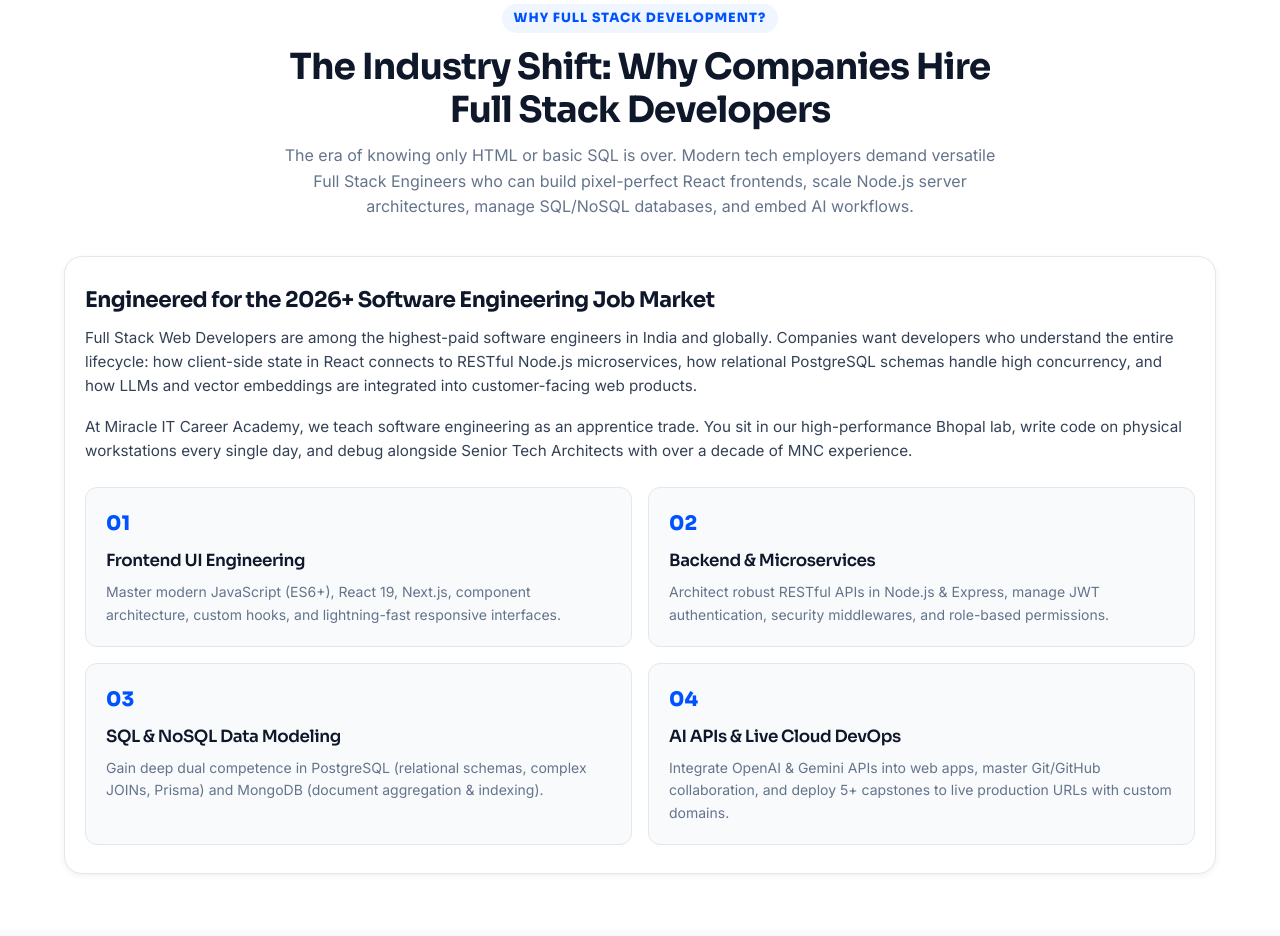
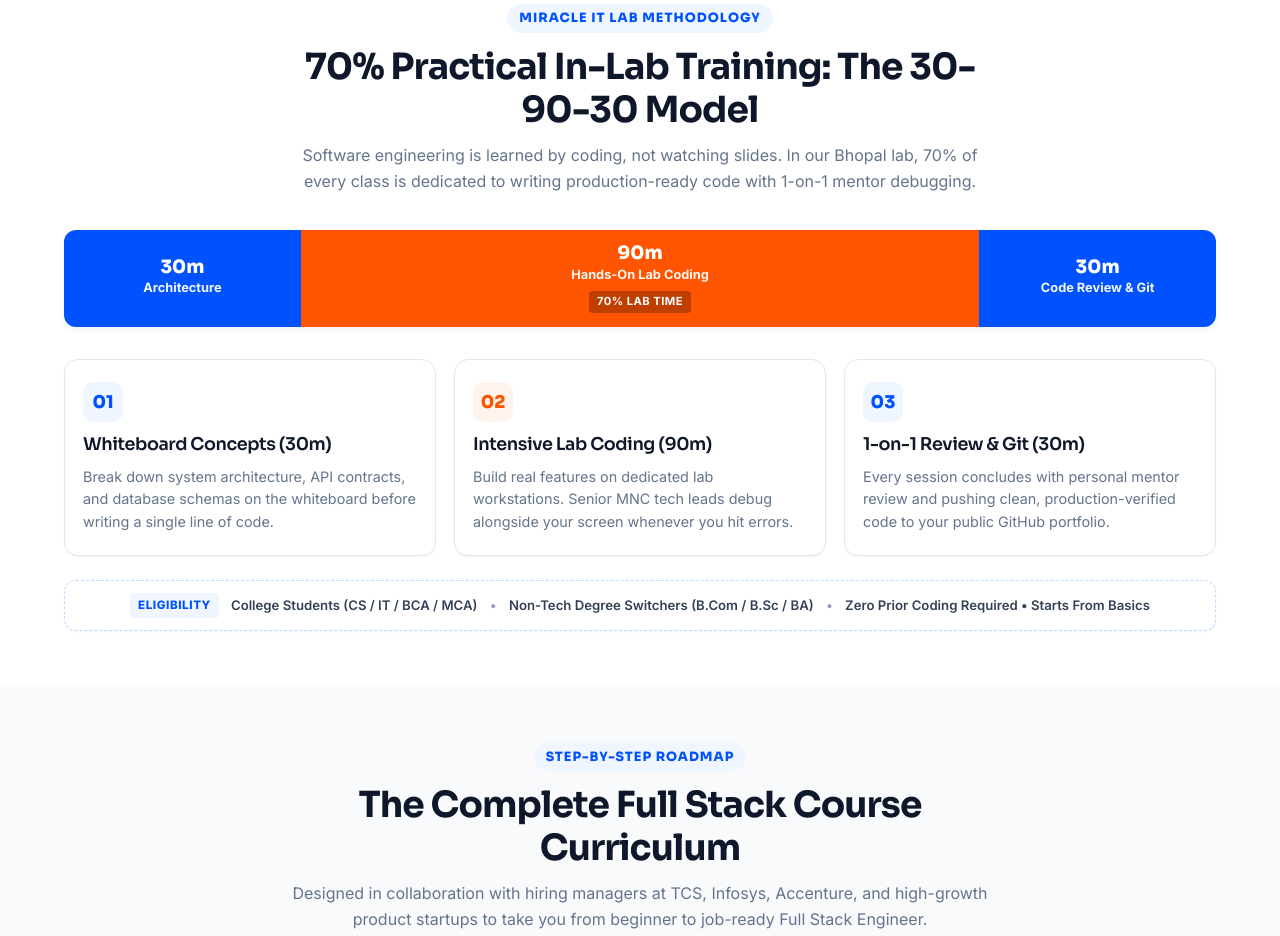
Before and after one commit to git-tusharr/MiracleIt-FullStackWebDev, a website: page index.html in a window 1280 px wide. Shown: the part 1076-2012 px from the top of the page. Drawn offline with Linux system fonts and the light colour scheme.

Commit message:
responsive

```diff
--- a/css/style.css
+++ b/css/style.css
@@ -3730,3 +3730,48 @@ h4 { font-size: 1.05rem; font-weight: 600; }
     grid-template-columns: repeat(4, 1fr);
   }
 }
+
+/* Eligibility Trust Banner */
+.eligibility-banner {
+  margin-top: 24px;
+  background: #FFFFFF;
+  border: 1px dashed var(--brand-blue-border);
+  border-radius: 12px;
+  padding: 12px 16px;
+  display: flex;
+  flex-wrap: wrap;
+  align-items: center;
+  justify-content: center;
+  gap: 8px 12px;
+  font-size: 0.825rem;
+  color: var(--ink-body);
+  box-shadow: var(--shadow-xs);
+  box-sizing: border-box;
+}
+.elig-tag {
+  font-weight: 800;
+  color: var(--brand-blue);
+  letter-spacing: 0.05em;
+  font-size: 0.725rem;
+  background: var(--brand-blue-light);
+  padding: 3px 8px;
+  border-radius: 4px;
+}
+.elig-item {
+  font-weight: 600;
+  color: var(--ink-head);
+}
+.elig-sep {
+  color: var(--ink-faint);
+}
+@media (max-width: 480px) {
+  .eligibility-banner {
+    flex-direction: column;
+    text-align: center;
+    gap: 6px;
+    padding: 12px 10px;
+  }
+  .elig-sep {
+    display: none;
+  }
+}
--- a/index.html
+++ b/index.html
@@ -46,14 +46,13 @@
 
     <!-- Desktop Navigation -->
     <nav class="nav-links" aria-label="Main Navigation">
-      <a href="#overview" class="nav-link">Overview</a>
+      <a href="#methodology" class="nav-link">Methodology</a>
       <a href="#curriculum" class="nav-link">Curriculum</a>
-      <a href="#projects" class="nav-link">5+ Projects</a>
-      <a href="#class-model" class="nav-link">30-90-30 Model</a>
+      <a href="#projects" class="nav-link">Projects</a>
       <a href="#mentor" class="nav-link">Mentors</a>
       <a href="#certificate" class="nav-link">Certificate</a>
       <a href="#placements" class="nav-link">Placements</a>
-      <a href="#faq" class="nav-link">FAQ</a>
+      <a href="#faq" class="nav-link">FAQs</a>
     </nav>
 
     <!-- Header Actions -->
@@ -94,32 +93,18 @@
       </div>
 
       <nav class="drawer-nav" aria-label="Mobile Navigation">
-        <a href="#overview" class="drawer-link">
+        <a href="#methodology" class="drawer-link">
           <span class="drawer-link-icon">
-            <svg viewBox="0 0 24 24" width="18" height="18" fill="none" stroke="currentColor" stroke-width="2"><circle cx="12" cy="12" r="10"/><path d="M12 16v-4M12 8h.01"/></svg>
+            <svg viewBox="0 0 24 24" width="18" height="18" fill="none" stroke="currentColor" stroke-width="2"><circle cx="12" cy="12" r="10"/><polyline points="12 6 12 12 16 14"/></svg>
           </span>
-          <span>Course Overview</span>
+          <span>30-90-30 Lab Model</span>
           <svg viewBox="0 0 20 20" width="16" height="16" fill="currentColor" class="drawer-arrow"><path fill-rule="evenodd" d="M7.293 14.707a1 1 0 010-1.414L10.586 10 7.293 6.707a1 1 0 011.414-1.414l4 4a1 1 0 010 1.414l-4 4a1 1 0 01-1.414 0z" clip-rule="evenodd"/></svg>
         </a>
         <a href="#curriculum" class="drawer-link">
           <span class="drawer-link-icon">
             <svg viewBox="0 0 24 24" width="18" height="18" fill="none" stroke="currentColor" stroke-width="2"><polyline points="16 18 22 12 16 6"/><polyline points="8 6 2 12 8 18"/></svg>
           </span>
-          <span>Full Stack Curriculum (4 Modules)</span>
-          <svg viewBox="0 0 20 20" width="16" height="16" fill="currentColor" class="drawer-arrow"><path fill-rule="evenodd" d="M7.293 14.707a1 1 0 010-1.414L10.586 10 7.293 6.707a1 1 0 011.414-1.414l4 4a1 1 0 010 1.414l-4 4a1 1 0 01-1.414 0z" clip-rule="evenodd"/></svg>
-        </a>
-        <a href="#projects" class="drawer-link">
-          <span class="drawer-link-icon">
-            <svg viewBox="0 0 24 24" width="18" height="18" fill="none" stroke="currentColor" stroke-width="2"><polygon points="12 2 2 7 12 12 22 7 12 2"/><polyline points="2 17 12 22 22 17"/><polyline points="2 12 12 17 22 12"/></svg>
-          </span>
-          <span>5+ Capstone Projects</span>
-          <svg viewBox="0 0 20 20" width="16" height="16" fill="currentColor" class="drawer-arrow"><path fill-rule="evenodd" d="M7.293 14.707a1 1 0 010-1.414L10.586 10 7.293 6.707a1 1 0 011.414-1.414l4 4a1 1 0 010 1.414l-4 4a1 1 0 01-1.414 0z" clip-rule="evenodd"/></svg>
-        </a>
-        <a href="#class-model" class="drawer-link">
-          <span class="drawer-link-icon">
-            <svg viewBox="0 0 24 24" width="18" height="18" fill="none" stroke="currentColor" stroke-width="2"><circle cx="12" cy="12" r="10"/><polyline points="12 6 12 12 16 14"/></svg>
-          </span>
-          <span>30-90-30 Lab Model</span>
+          <span>Curriculum &amp; 5+ Projects</span>
           <svg viewBox="0 0 20 20" width="16" height="16" fill="currentColor" class="drawer-arrow"><path fill-rule="evenodd" d="M7.293 14.707a1 1 0 010-1.414L10.586 10 7.293 6.707a1 1 0 011.414-1.414l4 4a1 1 0 010 1.414l-4 4a1 1 0 01-1.414 0z" clip-rule="evenodd"/></svg>
         </a>
         <a href="#mentor" class="drawer-link">
@@ -133,14 +118,14 @@
           <span class="drawer-link-icon">
             <svg viewBox="0 0 24 24" width="18" height="18" fill="none" stroke="currentColor" stroke-width="2"><path d="M12 22s8-4 8-10V5l-8-3-8 3v7c0 6 8 10 8 10z"/><path d="m9 12 2 2 4-4"/></svg>
           </span>
-          <span>Verifiable Certificate</span>
+          <span>Verifiable Certificate &amp; Letter</span>
           <svg viewBox="0 0 20 20" width="16" height="16" fill="currentColor" class="drawer-arrow"><path fill-rule="evenodd" d="M7.293 14.707a1 1 0 010-1.414L10.586 10 7.293 6.707a1 1 0 011.414-1.414l4 4a1 1 0 010 1.414l-4 4a1 1 0 01-1.414 0z" clip-rule="evenodd"/></svg>
         </a>
         <a href="#placements" class="drawer-link">
           <span class="drawer-link-icon">
             <svg viewBox="0 0 24 24" width="18" height="18" fill="none" stroke="currentColor" stroke-width="2"><rect x="2" y="7" width="20" height="14" rx="2" ry="2"/><path d="M16 21V5a2 2 0 0 0-2-2h-4a2 2 0 0 0-2 2v16"/></svg>
           </span>
-          <span>Student Placements (TCS, Infosys)</span>
+          <span>Student Placements (450+ Partners)</span>
           <svg viewBox="0 0 20 20" width="16" height="16" fill="currentColor" class="drawer-arrow"><path fill-rule="evenodd" d="M7.293 14.707a1 1 0 010-1.414L10.586 10 7.293 6.707a1 1 0 011.414-1.414l4 4a1 1 0 010 1.414l-4 4a1 1 0 01-1.414 0z" clip-rule="evenodd"/></svg>
         </a>
         <a href="#faq" class="drawer-link">
@@ -202,7 +187,7 @@
         </h1>
 
         <p class="hero-subtitle">
-          Become a high-earning Full Stack Web Developer. Master React 19, Node.js, Express, PostgreSQL, MongoDB, and integrate Generative AI into live production apps. 100% hands-on lab training in Bhopal led by Senior Tech Architects (Ex-Amazon, Infosys &amp; TCS).
+          Master React 19, Node.js, PostgreSQL &amp; Generative AI with 70% in-lab practical coding and 1-on-1 mentorship at Central India&rsquo;s premier academy.
         </p>
 
         <!-- Instructor & Trust Strip -->
@@ -376,58 +361,69 @@
     </div>
   </section>
 
-  <!-- ============ SECTION 1: ABOUT FULL STACK DEVELOPMENT & INDUSTRY DEMAND ============ -->
-  <section class="section" id="overview">
+  <!-- ============ SECTION 1: IN-LAB METHODOLOGY (30-90-30 MODEL) ============ -->
+  <section class="section" id="methodology">
     <div class="wrap">
       <div class="section-head">
-        <span class="section-tag">Why Full Stack Development?</span>
-        <h2 class="section-title">The Industry Shift: Why Companies Hire Full Stack Developers</h2>
-        <p class="section-desc">The era of knowing only HTML or basic SQL is over. Modern tech employers demand versatile Full Stack Engineers who can build pixel-perfect React frontends, scale Node.js server architectures, manage SQL/NoSQL databases, and embed AI workflows.</p>
+        <span class="section-tag">Miracle IT Lab Methodology</span>
+        <h2 class="section-title">70% Practical In-Lab Training: The 30-90-30 Model</h2>
+        <p class="section-desc">Software engineering is learned by coding, not watching slides. In our Bhopal lab, 70% of every class is dedicated to writing production-ready code with 1-on-1 mentor debugging.</p>
       </div>
 
-      <div class="shift-grid">
-        <div class="shift-intro-box">
-          <h3>Engineered for the 2026+ Software Engineering Job Market</h3>
-          <p>
-            Full Stack Web Developers are among the highest-paid software engineers in India and globally. Companies want developers who understand the entire lifecycle: how client-side state in React connects to RESTful Node.js microservices, how relational PostgreSQL schemas handle high concurrency, and how LLMs and vector embeddings are integrated into customer-facing web products.
-          </p>
-          <p>
-            At Miracle IT Career Academy, we teach software engineering as an apprentice trade. You sit in our high-performance Bhopal lab, write code on physical workstations every single day, and debug alongside Senior Tech Architects with over a decade of MNC experience.
-          </p>
+      <!-- Time Progress Bar -->
+      <div class="class-bar-container">
+        <div class="class-bar" role="img" aria-label="30 minutes concepts, 90 minutes lab coding, 30 minutes 1-on-1 review">
+          <div class="class-seg-a">
+            <span class="seg-time">30m</span>
+            <span class="seg-label">Architecture</span>
+          </div>
+          <div class="class-seg-b">
+            <span class="seg-time">90m</span>
+            <span class="seg-label">Hands-On Lab Coding</span>
+            <span class="seg-badge">70% LAB TIME</span>
+          </div>
+          <div class="class-seg-a">
+            <span class="seg-time">30m</span>
+            <span class="seg-label">Code Review &amp; Git</span>
+          </div>
+        </div>
+      </div>
 
       <!-- Mobile Swipe Hint -->
       <div class="slider-hint">
         <svg viewBox="0 0 24 24" width="16" height="16" fill="none" stroke="currentColor" stroke-width="2.2" stroke-linecap="round" stroke-linejoin="round" aria-hidden="true"><path d="M17 8l4 4-4 4M7 8l-4 4 4 4"/></svg>
-            <span>Swipe to explore 4 engineering pillars</span>
+        <span>Swipe through the 3 class steps</span>
       </div>
 
       <!-- Horizontal Slider on Mobile -->
-          <div class="shift-cards-row mobile-slider">
-            <div class="shift-card">
-              <div class="shift-card-num">01</div>
-              <h4>Frontend UI Engineering</h4>
-              <p>Master modern JavaScript (ES6+), React 19, Next.js, component architecture, custom hooks, and lightning-fast responsive interfaces.</p>
+      <div class="class-steps mobile-slider">
+        <div class="class-step-card">
+          <div class="step-badge blue">01</div>
+          <h4>Whiteboard Concepts (30m)</h4>
+          <p>Break down system architecture, API contracts, and database schemas on the whiteboard before writing a single line of code.</p>
         </div>
 
-            <div class="shift-card">
-              <div class="shift-card-num">02</div>
-              <h4>Backend &amp; Microservices</h4>
-              <p>Architect robust RESTful APIs in Node.js &amp; Express, manage JWT authentication, security middlewares, and role-based permissions.</p>
+        <div class="class-step-card">
+          <div class="step-badge orange">02</div>
+          <h4>Intensive Lab Coding (90m)</h4>
+          <p>Build real features on dedicated lab workstations. Senior MNC tech leads debug alongside your screen whenever you hit errors.</p>
         </div>
 
-            <div class="shift-card">
-              <div class="shift-card-num">03</div>
-              <h4>SQL &amp; NoSQL Data Modeling</h4>
-              <p>Gain deep dual competence in PostgreSQL (relational schemas, complex JOINs, Prisma) and MongoDB (document aggregation &amp; indexing).</p>
+        <div class="class-step-card">
+          <div class="step-badge blue">03</div>
+          <h4>1-on-1 Review &amp; Git (30m)</h4>
+          <p>Every session concludes with personal mentor review and pushing clean, production-verified code to your public GitHub portfolio.</p>
+        </div>
       </div>
 
-            <div class="shift-card">
-              <div class="shift-card-num">04</div>
-              <h4>AI APIs &amp; Live Cloud DevOps</h4>
-              <p>Integrate OpenAI &amp; Gemini APIs into web apps, master Git/GitHub collaboration, and deploy 5+ capstones to live production URLs with custom domains.</p>
-            </div>
-          </div>
-        </div>
+      <!-- Eligibility & Trust Strip -->
+      <div class="eligibility-banner">
+        <span class="elig-tag">ELIGIBILITY</span>
+        <span class="elig-item">College Students (CS / IT / BCA / MCA)</span>
+        <span class="elig-sep">&bull;</span>
+        <span class="elig-item">Non-Tech Degree Switchers (B.Com / B.Sc / BA)</span>
+        <span class="elig-sep">&bull;</span>
+        <span class="elig-item">Zero Prior Coding Required &bull; Starts From Basics</span>
       </div>
     </div>
   </section>
```
Lines whose indentation alone changed are shown as unchanged.
